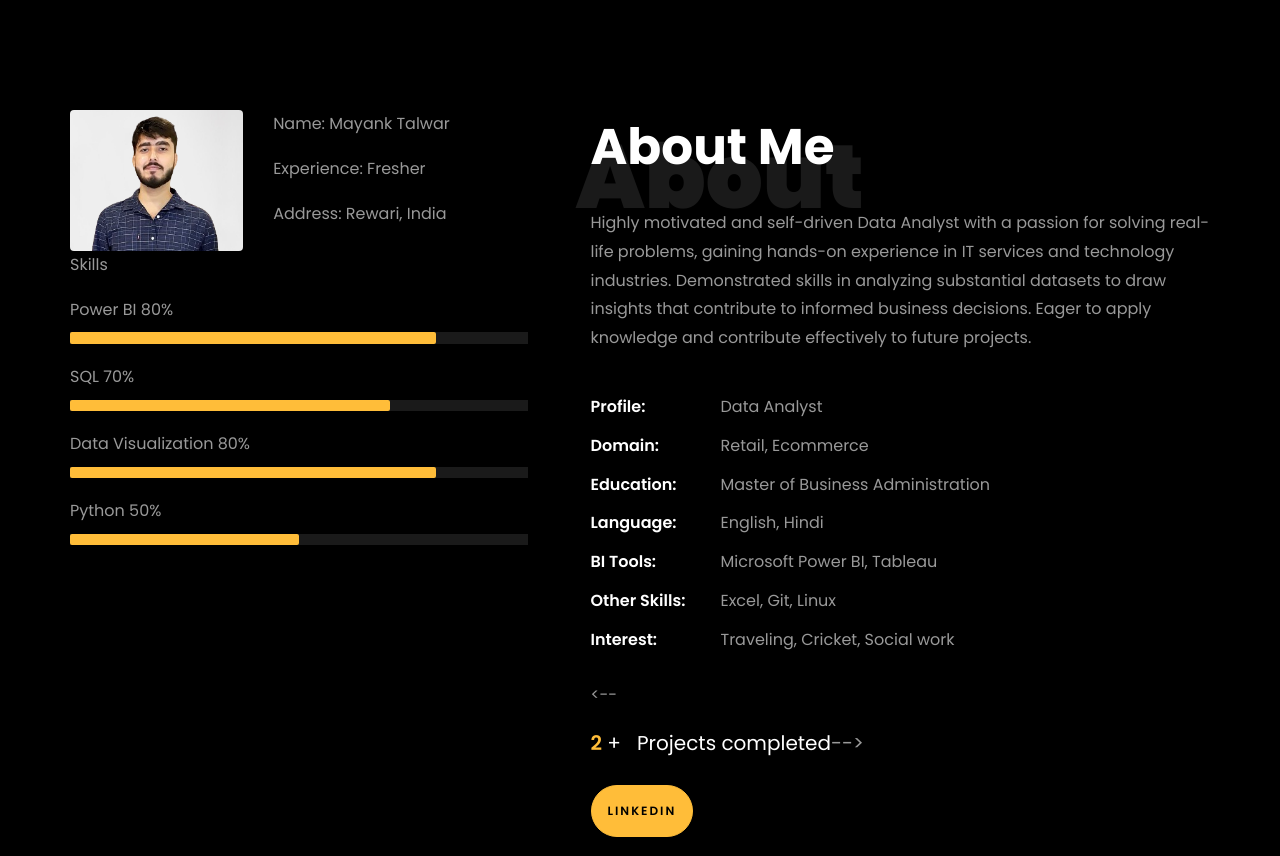
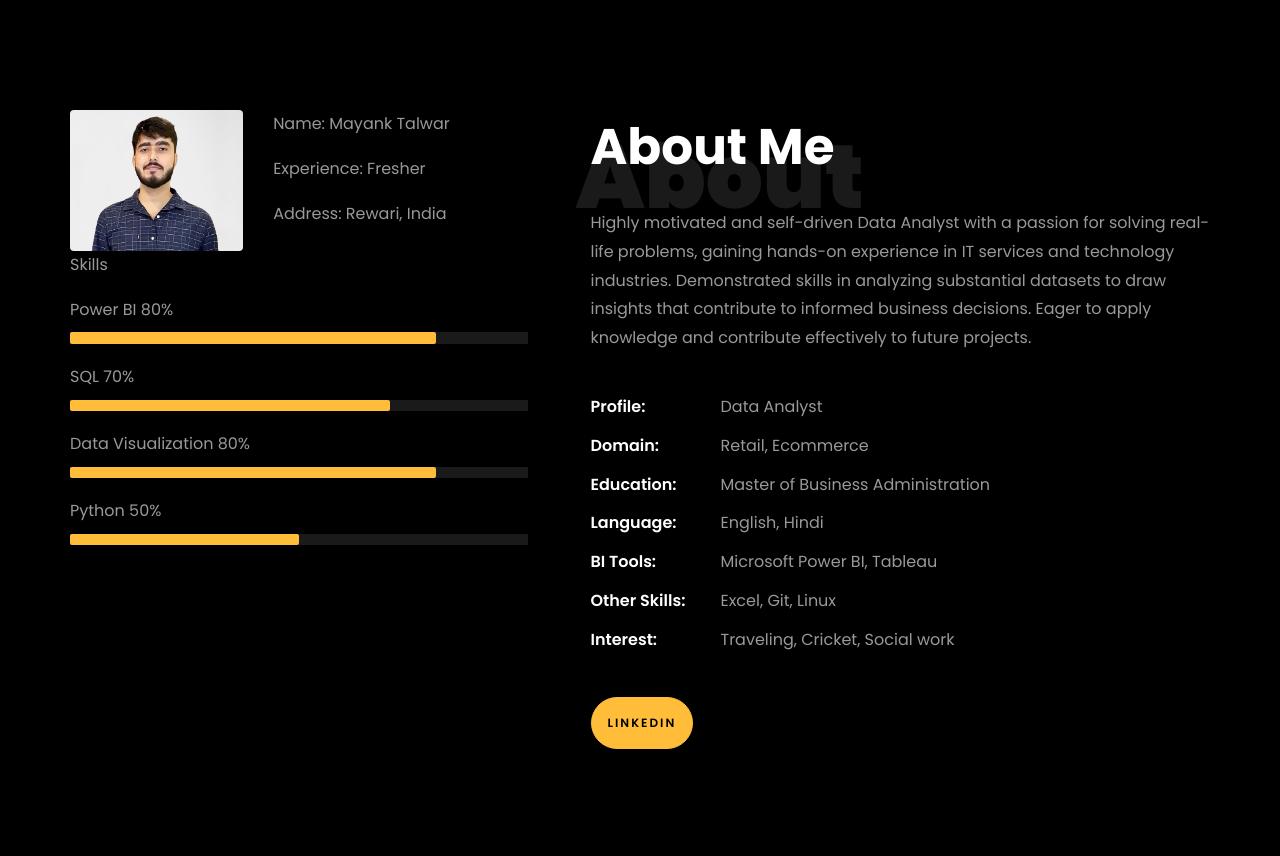
Before and after one commit to Mayanktalwar5/mayanktalwar.github.io, a plain HTML site: page index.html in a window 1280 px wide. Shown: the part 752-1608 px from the top of the page. Drawn offline with Linux system fonts and the light colour scheme; files whose address does not match are found by name.

Commit message:
Update index.html

```diff
--- a/index.html
+++ b/index.html
@@ -280,7 +280,7 @@
 						</div>
 
 
-						<--<div class="counter-wrap ftco-animate d-flex mt-md-3">
+						<!--<div class="counter-wrap ftco-animate d-flex mt-md-3">
 							<div class="text">
 								<p class="mb-4">
 									<span class="number" data-number="3">0</span> <span>+</span>
```
